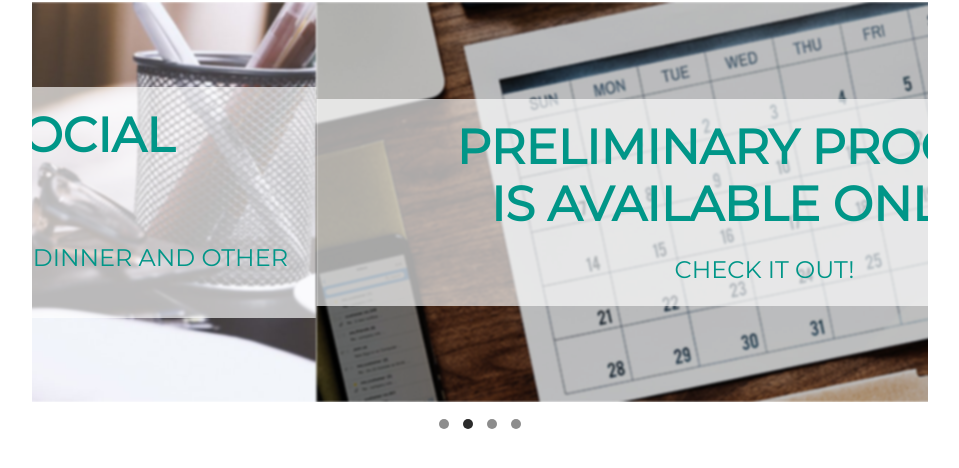
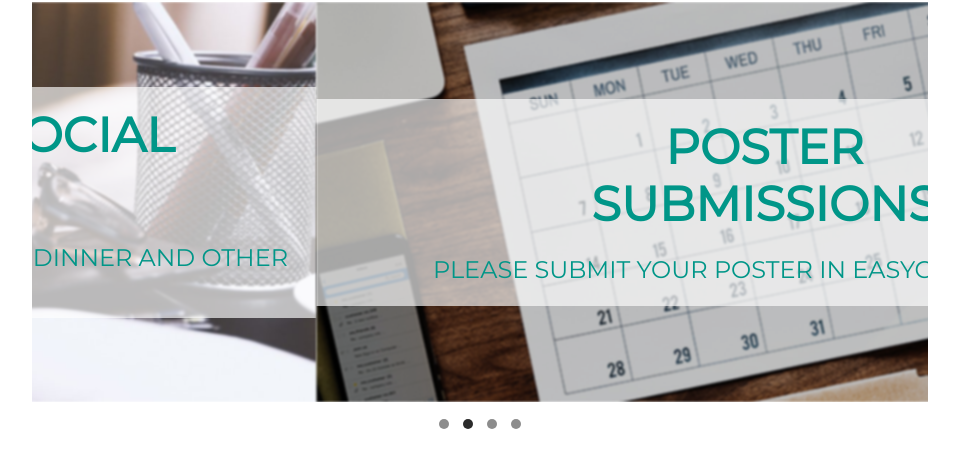
Before and after one commit to anxieanx/bobcatsss_2019, a plain HTML site: page index.html in a window 1280 px wide. Shown: the part 724-1192 px from the top of the page, without its empty margins (160-1119 px from the left). Drawn offline with nearby package versions, Linux system fonts and the light colour scheme.

Commit message:
Add files via upload

```diff
--- a/index.html
+++ b/index.html
@@ -132,8 +132,8 @@
         <div class="carousel__item">
           <img src="dist/img/carousel_program.png" alt="News Program" class="carousel__img">
           <div class="carousel__info">
-            <a href="program.html"><h2>Preliminary program<br />is available online!</h2></a>
-            <a href="program.html"><h3>Check it out!</h3></a>
+            <a href="program.html"><h2>Poster<br />Submissions</h2></a>
+            <a href="program.html"><h3>Please submit Your poster in Easychair system</h3></a>
           </div>
         </div>
 
```
